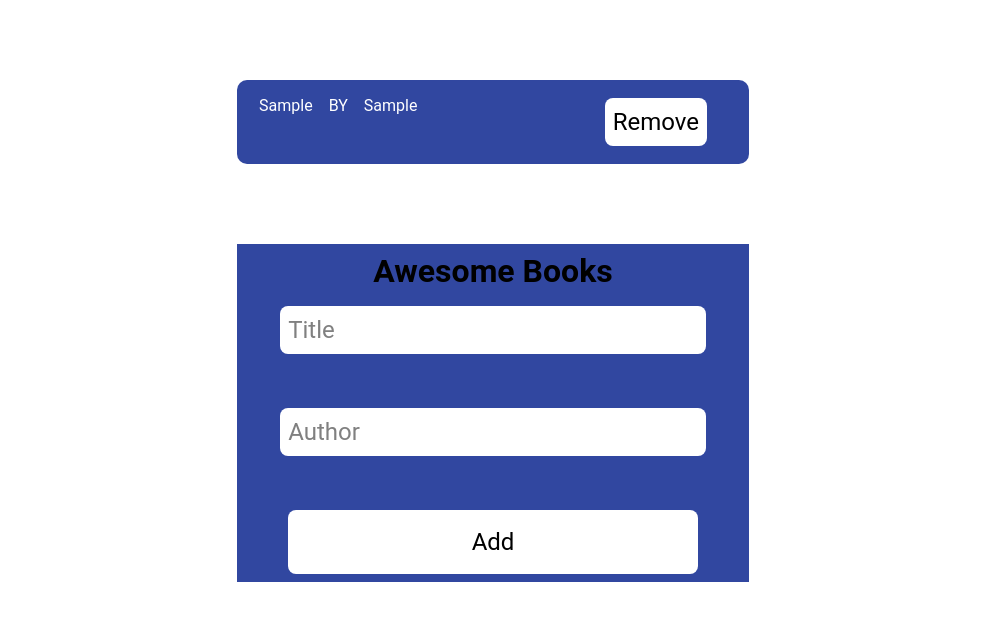
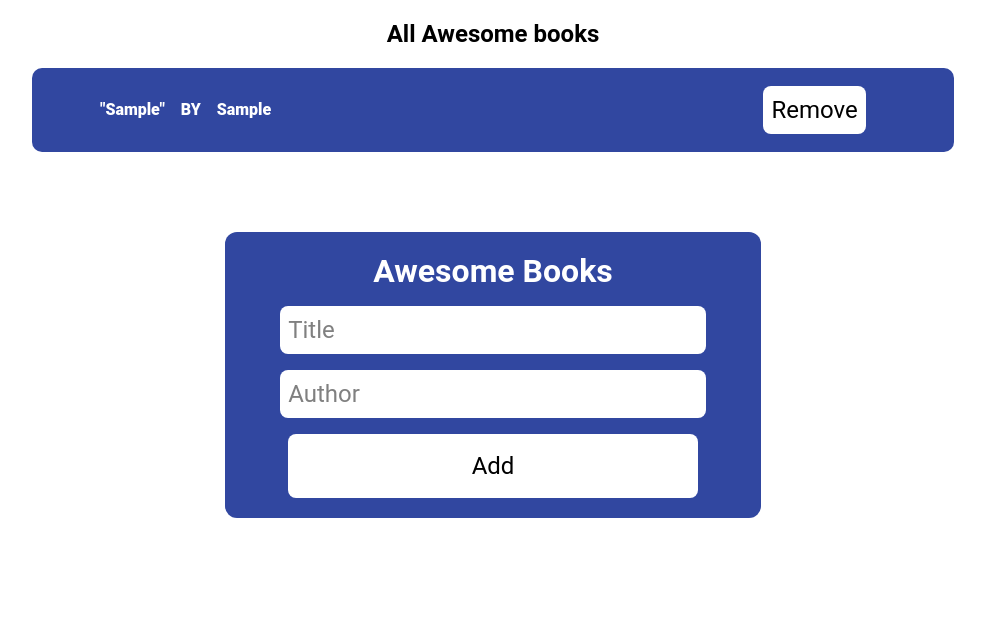
Before and after one commit to mwafrika/awasome-book-es6, a website: page index.html in a window 1280 px wide. Both pictures are taken after typing "Sample", "Sample" into the empty fields and a click on the button "Add". Shown: the whole page, without its empty margins (147-1132 px from the left). Drawn offline with Linux system fonts and the light colour scheme.

Commit message:
add style to book shelf

```diff
--- a/assets/css/style.css
+++ b/assets/css/style.css
@@ -4,12 +4,11 @@ body {
   padding: 0;
   font-family: 'Roboto', sans-serif;
   font-size: 16px;
-  width: 100vw;
-  height: 100vh;
+  width: 100%;
+  height: 100%;
 }
 
 .main-container {
-  height: auto;
   width: 100%;
   padding: 0;
   margin: 0;
@@ -25,7 +24,7 @@ body {
   align-self: center;
   width: 80%;
   max-height: 300px;
-  padding: 30px;
+  padding:0 0 30px 0;
 }
 
 .book-shelf {
@@ -45,7 +44,6 @@ body {
   justify-content: flex-start;
   overflow-y: scroll;
   height: auto;
-  padding-top: 50px;
   padding-bottom: 50px;
 }
 
@@ -53,12 +51,20 @@ body {
   display: flex;
   flex-direction: row;
   justify-content: space-around;
-  width: 50%;
+  align-items: center;
+  font-size: 16px;
+  width: 90%;
   height: auto;
   row-gap: 0.5rem;
   border-radius: 10px;
   background-color: rgb(49, 71, 160);
+  font-weight: 1000;
 }
+
+.book-row:nth-child(2n){
+  background-color: rgb(168, 185, 255);
+}
+
 
 .btn-container {
   display: flex;
@@ -93,11 +99,17 @@ body {
   /* background-color: rgb(197, 198, 202); */
 }
 
+.book-row:nth-child(2n) .book-info{
+  color: rgb(12, 26, 83);
+}
+
 
 .form-container {
   width: 40%;
-  height: 100%;
+  padding: 12px;
+  border-radius: 12px;
   background-color: rgb(49, 71, 160);
+  color: white;
 }
 
 form {
--- a/assets/js/book-manager.js
+++ b/assets/js/book-manager.js
@@ -49,7 +49,7 @@ class Book {
       bookCard.innerHTML += `
       <div class="book-row" id="container${book.id}">
         <div class="book-info">
-          <p>${book.title}</p>
+          <p>"${book.title}"</p>
           <p>BY</p>
           <p>${book.author}</p>
         </div>
--- a/index.html
+++ b/index.html
@@ -16,6 +16,7 @@
 
   <body>
     <section class="main-container">
+      <h1>All Awesome books</h1>
       <div class="container">
         <div class="book-shelf"></div>
       </div>
@@ -26,12 +27,12 @@
               type="text"
               placeholder="Title"
               class="input-title"
-            /><br /><br />
+            />
             <input
               type="text"
               placeholder="Author"
               class="input-author"
-            /><br /><br />
+            />
             <button type="submit" class="add-button">Add</button>
           </form>
         </div>
```
